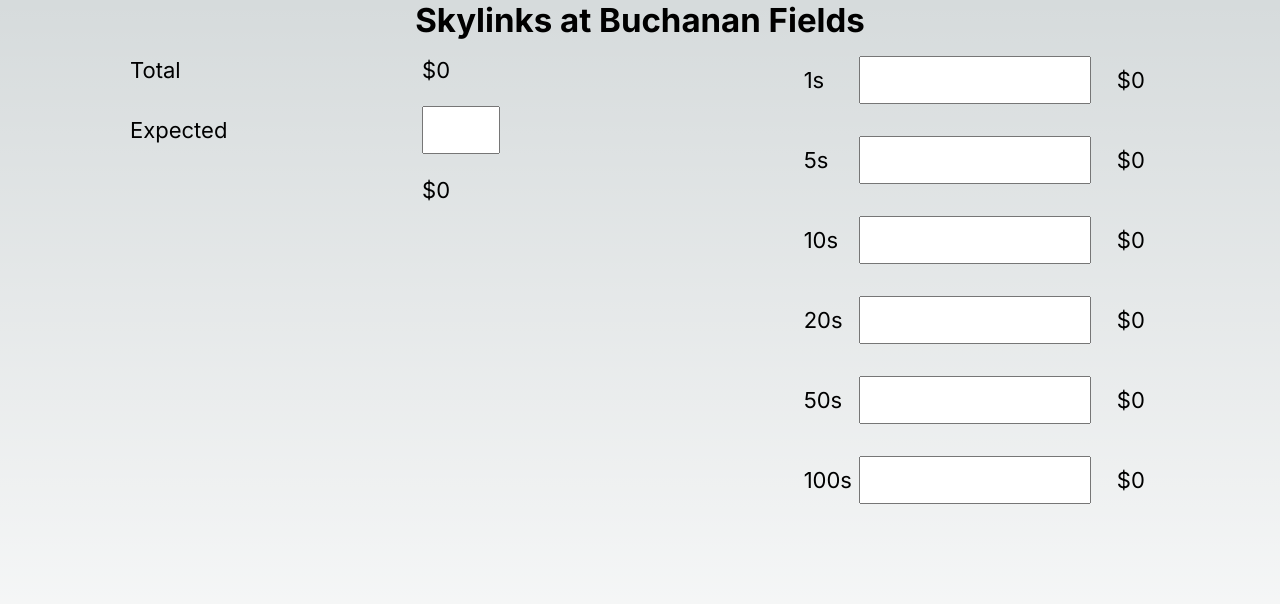
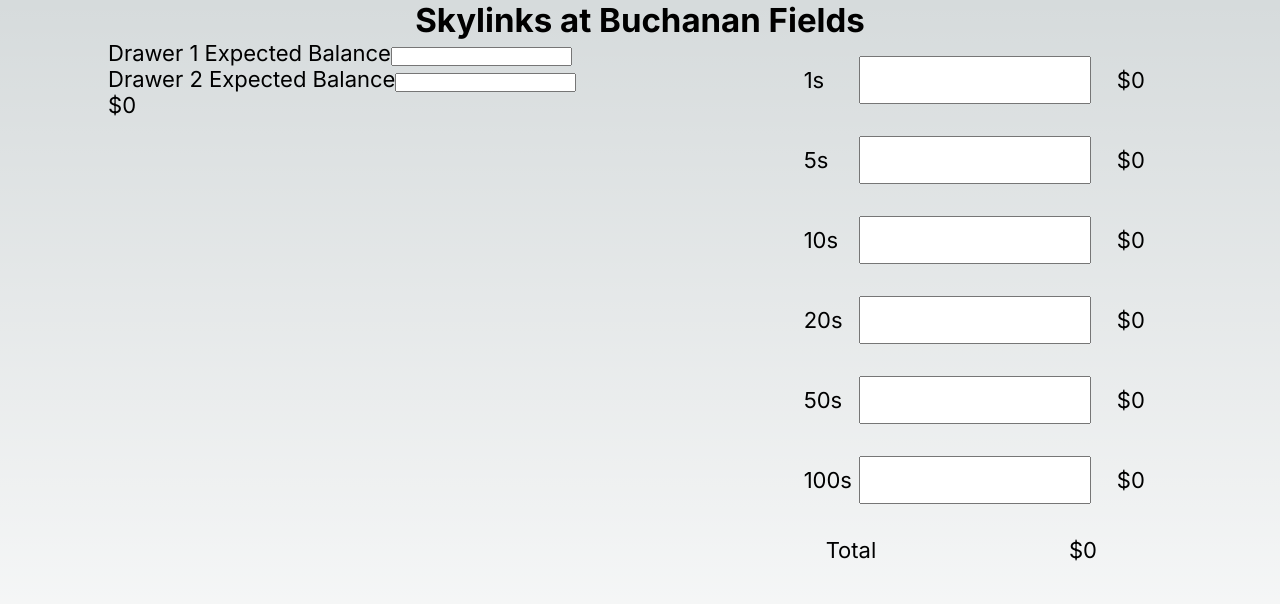
Before and after one commit to ideans-dev/drawer-counter, a Next.js app: page / in a window 1280 px wide. Shown: the top 604 px of the page. Built offline with nearby package versions, Linux system fonts and the light colour scheme.

Commit message:
refactor for 2 terminals

```diff
--- a/src/components/DrawerCounter/DrawCounter.tsx
+++ b/src/components/DrawerCounter/DrawCounter.tsx
@@ -66,8 +66,9 @@ export default function DrawerCounter() {
 
   const [state, dispatch] = React.useReducer(reducer, INITIAL_STATE);
   const [total, setTotal] = React.useState(0);
-  const [expectedTotal, setExpectedTotal] = React.useState();
-  const [difference, setDifference] = React.useState(0);
+  const [drawer1Expected, setDrawer1Expected] = React.useState();
+  const [drawer2Expected, setDrawer2Expected] = React.useState();
+  const [totalExpected, setTotalExpected] = React.useState(0);
 
 
   React.useEffect(() => {
@@ -77,28 +78,59 @@ export default function DrawerCounter() {
   }, [state])
 
   React.useEffect(() => {
-    let newDifference = Number(total) - Number(expectedTotal);
-    if (Number(newDifference)) {
-      setDifference(newDifference);
+    let newTotalExpected = Number(drawer1Expected)
+      + Number(drawer2Expected)
+      - 200;
+    // if (Number(newDifference)) {
+    //   setDifference(newDifference);
+    // }
+    if (!isNaN(newTotalExpected)) {
+      setTotalExpected(newTotalExpected)
     }
-  }, [total, expectedTotal])
+  }, [drawer1Expected, drawer2Expected])
 
-  const handleChangeExpected = ({ target: { value } }: any) => {
-    setExpectedTotal(value);
+  const handleChangeDrawer1 = ({ target: { value } }: any) => {
+    setDrawer1Expected(value);
+  }
+  const handleChangeDrawer2 = ({ target: { value } }: any) => {
+    setDrawer2Expected(value);
   }
 
 
   return (
     <div className={styles.container}>
 
-      <div className={styles.dataRows}>
-        <div className={styles.totalRow}>
-          <span>Total</span>
-          <span> </span>
-          <span className={styles.totalValue}>
-            ${total}
-          </span>
+      <div className={styles.drawerRows}>
+
+        <div className={styles.drawerOne}>
+          <span>Drawer 1 Expected Balance</span>
+          <input
+            className={styles.drawerExpectedInput}
+            type="number"
+            onChange={handleChangeDrawer1}
+            value={drawer1Expected}
+          />
+
         </div>
+
+        <div className={styles.drawerTwo}>
+          <span>Drawer 2 Expected Balance</span>
+          <input
+            className={styles.drawerExpectedInput}
+            type="number"
+            onChange={handleChangeDrawer2}
+            value={drawer2Expected}
+          />
+        </div>
+
+        <div className={styles.totalExpected}>
+          <span></span>
+          <span>${totalExpected}</span>
+        </div>
+
+      </div>
+
+      {/* <div className={styles.dataRows}>
 
         <div className={styles.differenceRow}>
           <span>Expected</span>
@@ -121,7 +153,7 @@ export default function DrawerCounter() {
           </span>
         </div>
 
-      </div>
+      </div> */}
 
 
       <div className={styles.denominationRows}>
@@ -133,6 +165,13 @@ export default function DrawerCounter() {
         <Row dispatchFn={dispatch} denomination={50} />
         <Row dispatchFn={dispatch} denomination={100} />
 
+      <div className={styles.totalRow}>
+          <span>Total</span>
+          <span> </span>
+          <span className={styles.totalValue}>
+            ${total}
+          </span>
+        </div>
       </div>
 
 
```
